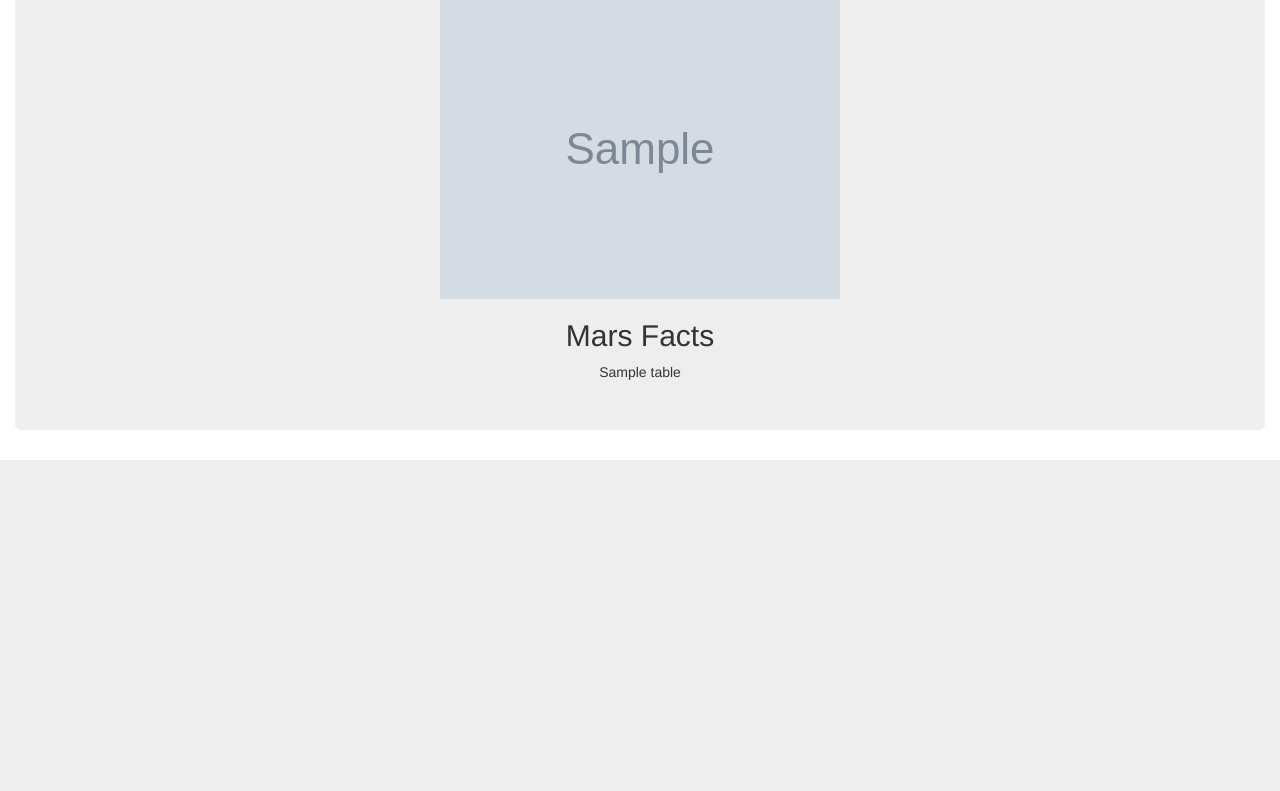
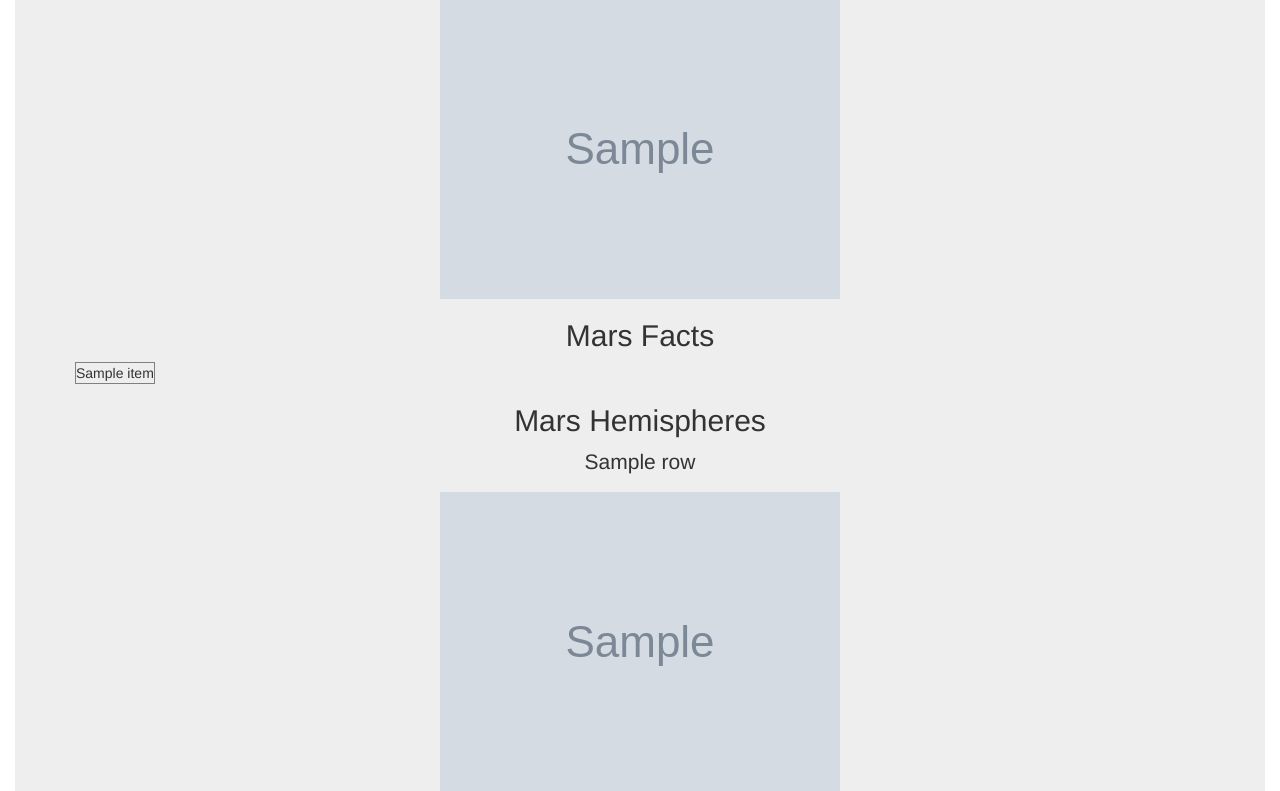
Before and after one commit to Momoyactly/web-scraping-challenge, a Flask app: page / in a window 1280 px wide. Shown: the part 395-1186 px from the top of the page. Before the commit the page ends 855 px from the top, so only its background shows below. Run offline with Flask 2, Linux system fonts and the light colour scheme; grey boxes marked "Sample" are stand-in pictures; a database or web service that is not in the repository returns one stand-in record (values such as "Sample title"); some libraries are stand-ins or nearby versions.

Commit message:
finish Flask

```diff
--- a/templates/index.html
+++ b/templates/index.html
@@ -18,9 +18,22 @@
       <h2>{{ mars_data.News.title }}</h2>
       <p>{{mars_data.News.p}}</p>
       <h2>Featured Mars Image</h3>
-      <img src="{{mars_data.Feature_img}}" alt="Feature Image">
-      <h2>Mars Facts</h2>
-      <table border="1" class="dataframe">{{mars_data.table}}</table>
+        <img src="{{mars_data.Feature_img}}" alt="Feature Image">
+        <h2>Mars Facts</h2>
+        <table border="1" class="dataframe">
+          {% for row in mars_data.table %}
+          <TR>
+            {% for item in row %}
+            <TD class="c2">{{item}}</TD>
+            {% endfor %}
+          </TR>
+          {% endfor %}
+        </table>
+        <h2>Mars Hemispheres</h2>
+        {% for row in mars_data.hemisphere_img %}
+        <p>{{row.Title}}</p>
+        <img src="{{row.Src}}" alt="{{row.Title}}">
+        {% endfor %}
 
     </div>
 
```
Also changed, not shown: scrape_mars.py (+5 -5 lines), 1 other file.
